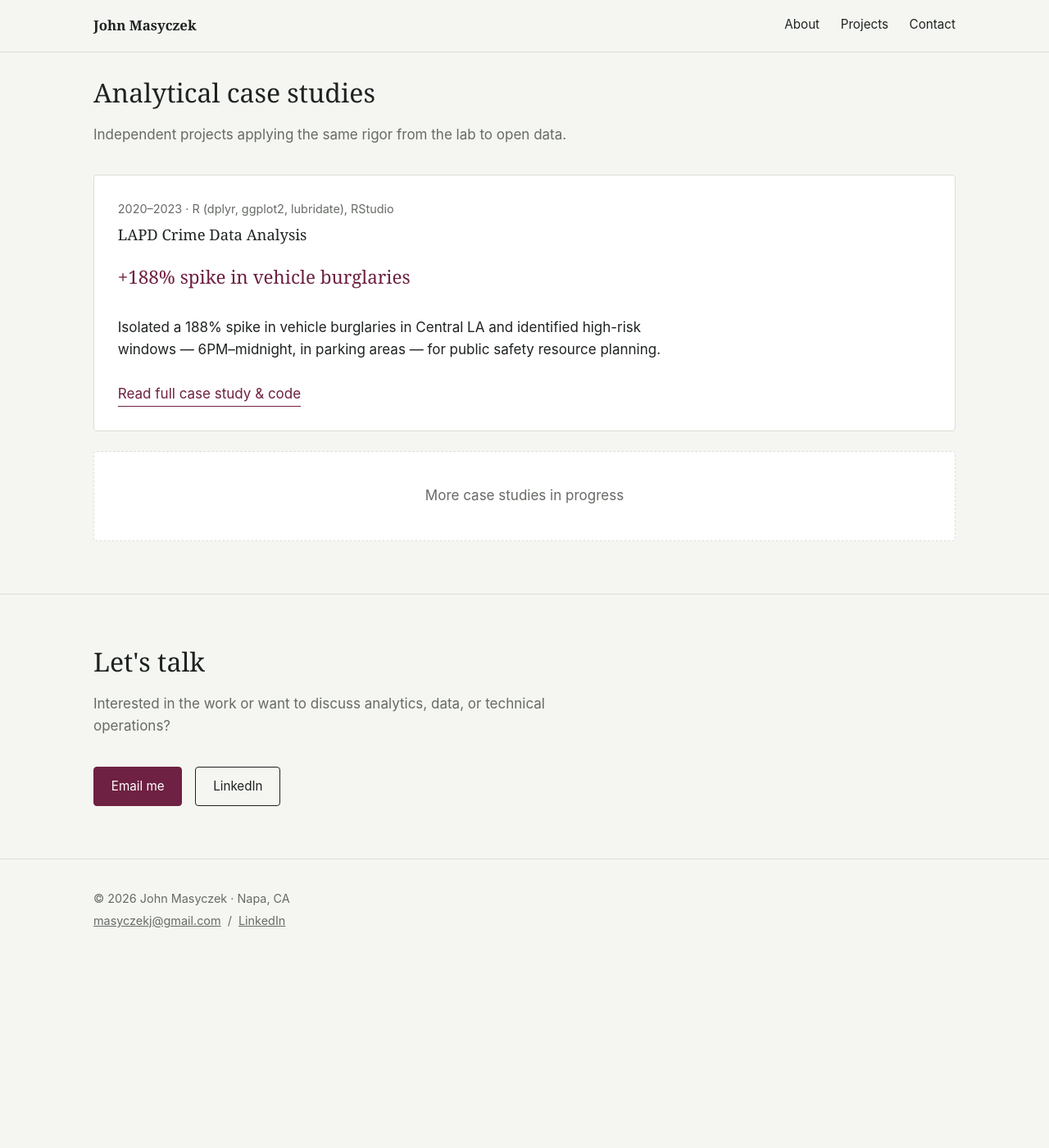
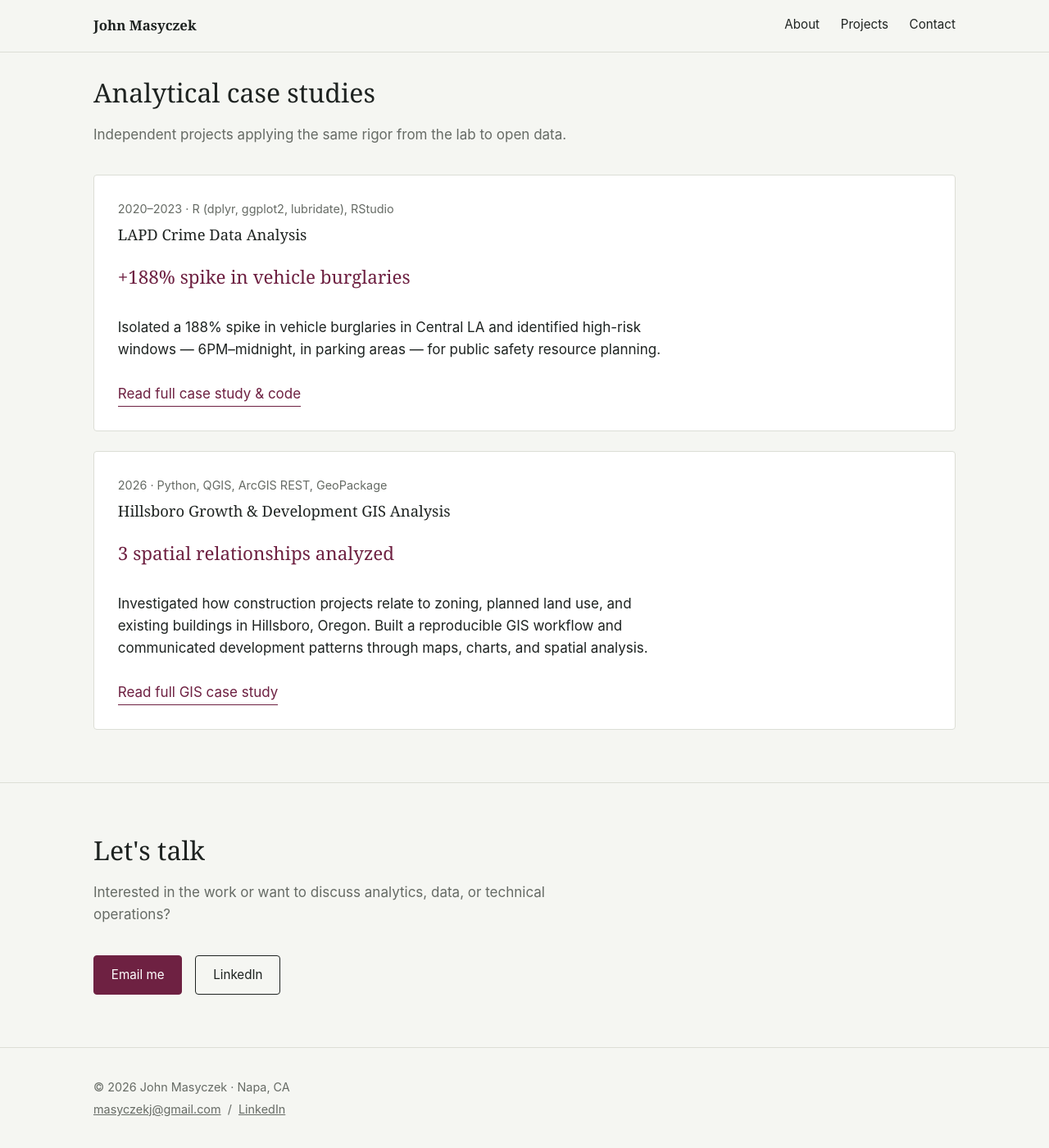
Before and after one commit to Masyczek/portfolio, a Jekyll site: the page built from index.md, in a window 1280 px wide and 1400 px high, scrolled down 1231 px. Shown: the whole window at 82% size. Built offline with Jekyll 4.4.1, drawn with Linux system fonts in a browser that asks for light colours; before the commit the page ends 2401 px from its top, so only the background shows below that.

Commit message:
added report to main page

```diff
--- a/assets/css/main.css
+++ b/assets/css/main.css
@@ -279,6 +279,11 @@ section#about { border-top: none; }
   height: auto;
 }
 
+/* Let figures use the full report width */
+.project-page__body p:has(img) {
+  max-width: none;
+}
+
 /* ---------------- Contact ---------------- */
 .contact-actions { display: flex; gap: 1rem; flex-wrap: wrap; margin-top: 1.2rem; }
 
--- a/index.md
+++ b/index.md
@@ -71,9 +71,13 @@ description: Laboratory Operations & Data Analytics
         <p>Isolated a 188% spike in vehicle burglaries in Central LA and identified high-risk windows &#8212; 6PM&#8211;midnight, in parking areas &#8212; for public safety resource planning.</p>
         <a class="project-card__link" href="https://www.kaggle.com/code/johnmasyczek/lapd-analysis">Read full case study &amp; code</a>
       </div>
-      <div class="project-card project-card--placeholder">
-        More case studies in progress
-      </div>
+        <div class="project-card">
+          <p class="project-card__meta">2026 &middot; Python, QGIS, ArcGIS REST, GeoPackage</p>
+          <h3>Hillsboro Growth &amp; Development GIS Analysis</h3>
+          <p class="project-card__stat">3 spatial relationships analyzed</p>
+          <p>Investigated how construction projects relate to zoning, planned land use, and existing buildings in Hillsboro, Oregon. Built a reproducible GIS workflow and communicated development patterns through maps, charts, and spatial analysis.</p>
+          <a class="project-card__link" href="{{ '/projects/hillsboro-gis/' | relative_url }}">Read full GIS case study</a>
+        </div>
     </div>
   </div>
 </section>
```
